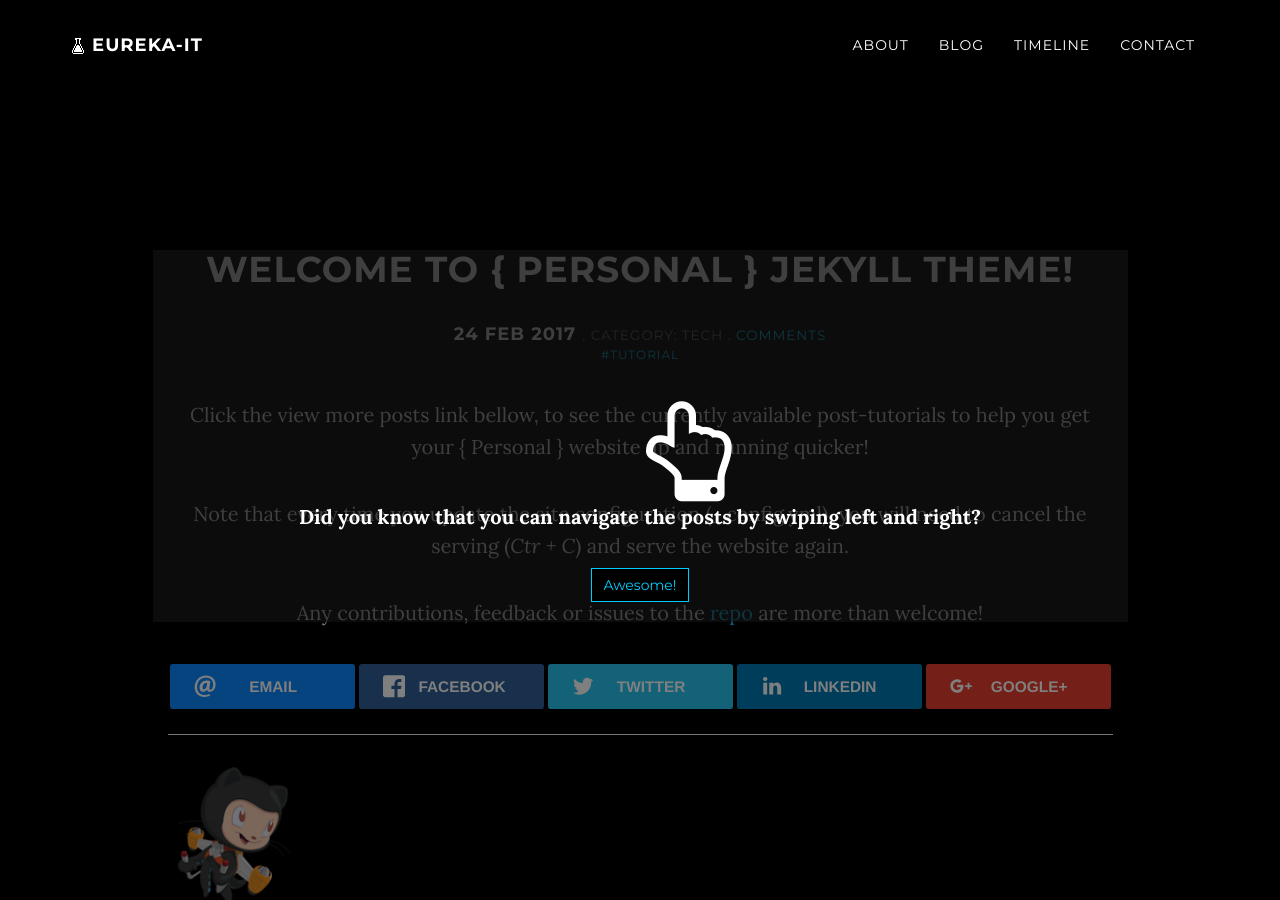
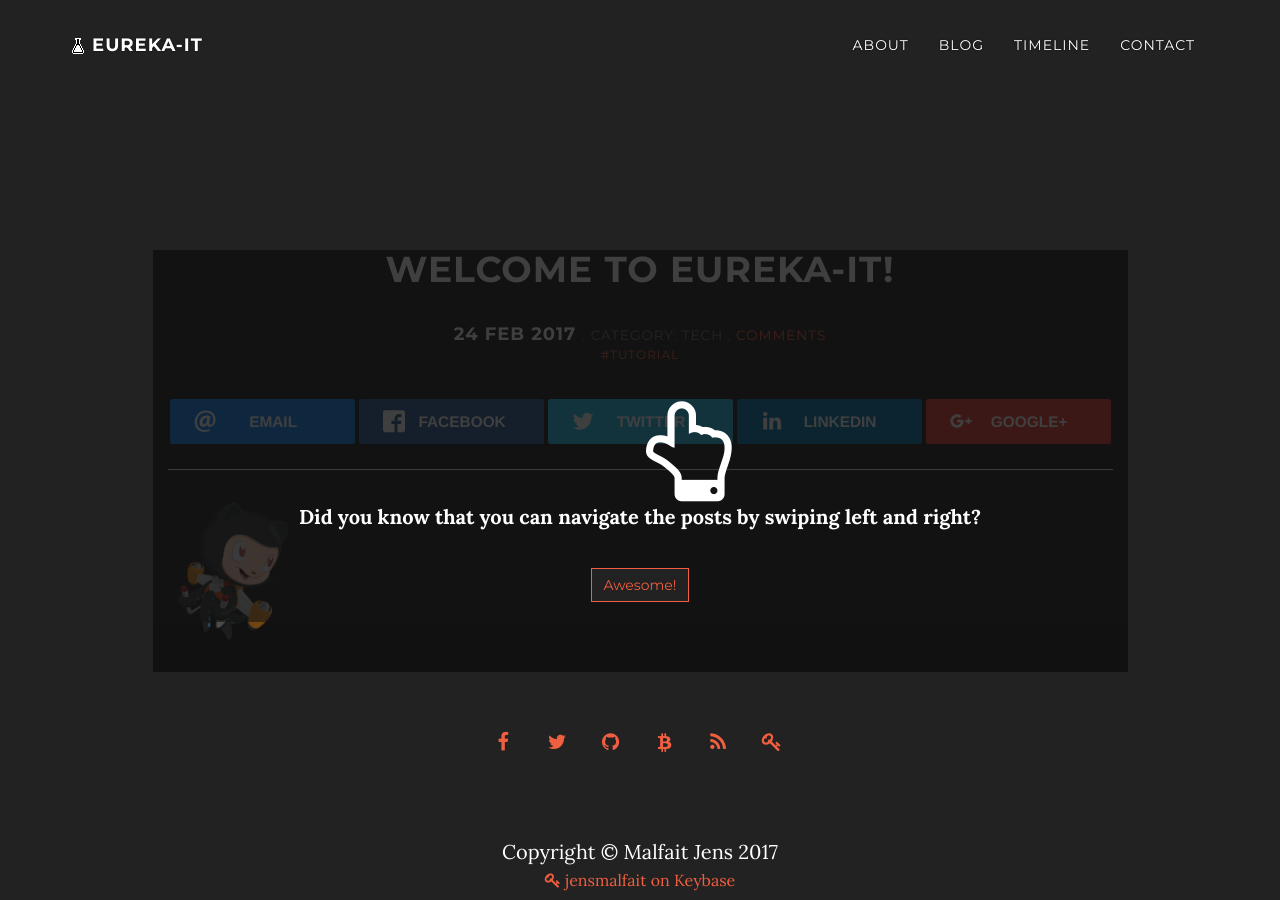
Before and after one commit to eureka-it/eureka-it.github.io, a Jekyll site: the page built from _posts/2017-02-24-welcome.md, in a window 1280 px wide and 900 px high. Built offline with Jekyll 4.4.1, drawn with Linux system fonts in a browser that asks for light colours; nearby versions of some CDN libraries; comment, search, counter and statistics services are not loaded; a style sheet for code colours, icons or effects is not loaded.

Commit message:
changed main collors

```diff
--- a/_posts/2017-02-24-welcome.md
+++ b/_posts/2017-02-24-welcome.md
@@ -1,14 +1,7 @@
 ---
 layout: post
 section-type: post
-title: Welcome to { Personal } Jekyll Theme!
+title: Welcome to Eureka-IT!
 category: tech
 tags: [ 'tutorial' ]
 ---
-
-Click the view more posts link bellow, to see the currently available post-tutorials to help you get your { Personal } website up and running quicker!
-
-Note that every time you update the site configuration (\_config.yml), you will need
-to cancel the serving (*Ctr + C*) and serve the website again.
-
-Any contributions, feedback or issues to the <a href="https://github.com/PanosSakkos/personal-jekyll-theme" target="\_blank">repo</a> are more than welcome!
--- a/_sass/_variables.scss
+++ b/_sass/_variables.scss
@@ -1,10 +1,10 @@
 // Variables
 
 // Main color
-$primary-color: #000;
+$primary-color: #222222;
 
 // Anchor color
-$secondary-color: #00cdff;
+$secondary-color: #F05F40;
 
 // Font color
 $font-color: #fff;
```
